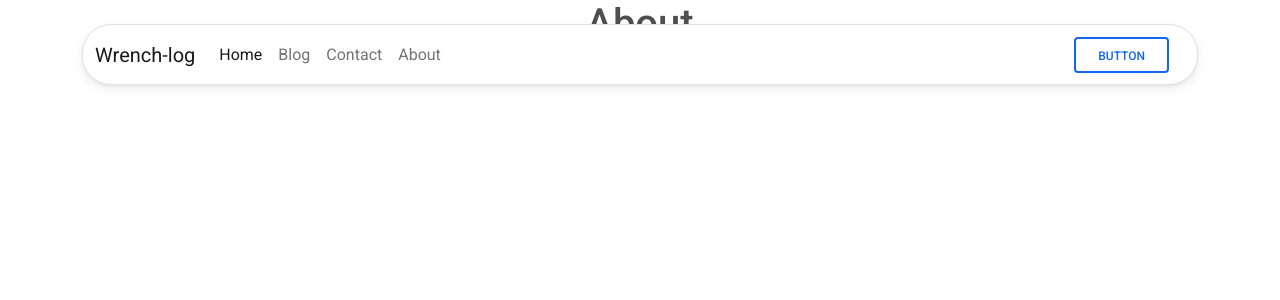
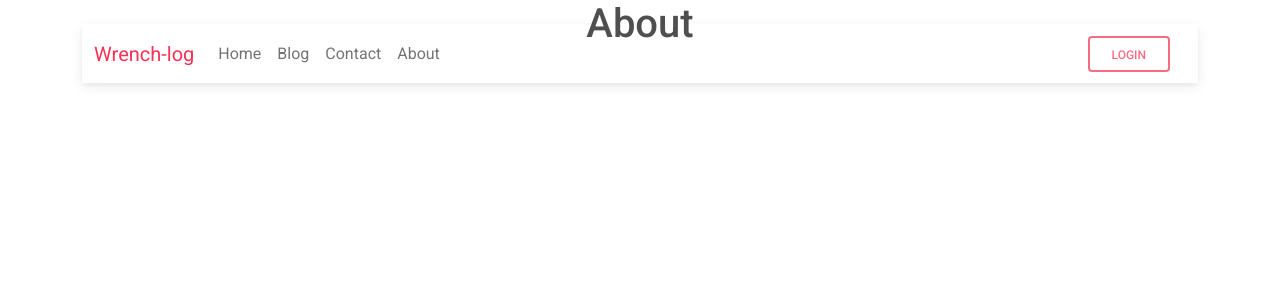
Before and after one commit to wrench1815/blog, a Django app: page /about/ in a window 1280 px wide. Shown: the top 300 px of the page. Run offline with Django 3.2, Linux system fonts and the light colour scheme; some libraries are stand-ins or nearby versions.

Commit message:
divide pages into sections

```diff
--- a/templates/base.html
+++ b/templates/base.html
@@ -10,104 +10,21 @@
   <head>
     <meta charset="UTF-8" />
     <meta name="author" content="Hardeep Kumar" />
-    <meta name="viewport" content="width=device-width, initial-scale=1.0">
+    <meta name="viewport" content="width=device-width" ,initial-scale="1" />
 
-    <!-- Font Awesome -->
-    <link
-      href="https://cdnjs.cloudflare.com/ajax/libs/font-awesome/5.15.1/css/all.min.css"
-      rel="stylesheet"
-    />
-    <!-- Google Fonts -->
-    <link
-      href="https://fonts.googleapis.com/css?family=Roboto:300,400,500,700&display=swap"
-      rel="stylesheet"
-    />
-    <!-- MDB -->
-    <link
-      href="https://cdnjs.cloudflare.com/ajax/libs/mdb-ui-kit/3.2.0/mdb.min.css"
-      rel="stylesheet"
-    />
-    <!-- additional css -->
-    <link href="{% static 'css/stylesheet.css' %}" rel="stylesheet" />
+    {% include 'includes/stylesheets.html' %}
 
     <title>wrench-log</title>
   </head>
 
-  <body>
+  <body class="bg-blush-beige">
     <div class="container mt-4 fixed-top">
-      <!-- Navbar -->
-      <nav
-        class="navbar navbar-expand-lg navbar-light bg-white border"
-        style="border-radius: 1.8rem;"
-      >
-        <!-- Container wrapper -->
-        <div class="container-fluid">
-          <!-- Navbar brand -->
-          <a class="navbar-brand" href="#">Wrench-log</a>
-
-          <!-- Toggle button -->
-          <button
-            class="navbar-toggler"
-            type="button"
-            data-mdb-toggle="collapse"
-            data-mdb-target="#navbarSupportedContent"
-            aria-controls="navbarSupportedContent"
-            aria-expanded="false"
-            aria-label="Toggle navigation"
-          >
-            <i class="fas fa-bars"></i>
-          </button>
-
-          <!-- Collapsible wrapper -->
-          <div class="collapse navbar-collapse" id="navbarSupportedContent">
-            <!-- Left links -->
-            <ul class="navbar-nav me-auto mb-2 mb-lg-0">
-              <li class="nav-item">
-                <a class="nav-link active" aria-current="page" href="#">Home</a>
-              </li>
-              <li class="nav-item">
-                <a class="nav-link" href="#">Blog</a>
-              </li>
-              <li class="nav-item">
-                <a class="nav-link" href="#">Contact</a>
-              </li>
-              <li class="nav-item">
-                <a class="nav-link" href="#">About</a>
-              </li>
-            </ul>
-            <!-- Left links -->
-
-            <!-- Search form -->
-            <!--<form class="d-flex input-group w-auto">
-              <input
-                type="search"
-                class="form-control"
-                placeholder="Type query"
-                aria-label="Search"
-              />-->
-              <button
-                class="btn btn-outline-primary me-3"
-                type="button"
-                data-mdb-ripple-color="dark"
-              >
-                button
-              </button>
-            </form>
-          </div>
-          <!-- Collapsible wrapper -->
-        </div>
-        <!-- Container wrapper -->
-      </nav>
-      <!-- Navbar -->
+      {% include 'includes/navbar.html' %}
     </div>
     <!-- <div class="container-fluid mt-5 pt-5"> -->
-      {% block PAGE_CONTENT %} {% endblock PAGE_CONTENT %}
+    {% block PAGE_CONTENT %} {% endblock PAGE_CONTENT %}
 
-
-    <!-- MDB -->
-    <script
-      type="text/javascript"
-      src="https://cdnjs.cloudflare.com/ajax/libs/mdb-ui-kit/3.2.0/mdb.min.js"
-    ></script>
+    <!-- Scripts -->
+    {% include 'includes/scripts.html' %}
   </body>
 </html>
--- /dev/null
+++ b/templates/includes/navbar.html
@@ -0,0 +1,66 @@
+<!-- Navbar -->
+<nav class="navbar navbar-expand-lg navbar-light bg-blush-beige custom-nav">
+  <!-- Container wrapper -->
+  <div class="container-fluid">
+    <!-- Navbar brand -->
+    <a class="navbar-brand text-danger text-english-voilet" href="#"
+      >Wrench-log</a
+    >
+
+    <!-- Toggle button -->
+    <button
+      class="navbar-toggler"
+      type="button"
+      data-mdb-toggle="collapse"
+      data-mdb-target="#navbarSupportedContent"
+      aria-controls="navbarSupportedContent"
+      aria-expanded="false"
+      aria-label="Toggle navigation"
+    >
+      <i class="fas fa-bars"></i>
+    </button>
+
+    <!-- Collapsible wrapper -->
+    <div class="collapse navbar-collapse" id="navbarSupportedContent">
+      <!-- Left links -->
+      <ul class="navbar-nav me-auto mb-2 mb-lg-0">
+        <li class="nav-item">
+          <a class="nav-link text-english-voilet" aria-current="page" href="#"
+            >Home</a
+          >
+        </li>
+        <li class="nav-item">
+          <a class="nav-link text-english-voilet" href="#">Blog</a>
+        </li>
+        <li class="nav-item">
+          <a class="nav-link text-english-voilet" href="#">Contact</a>
+        </li>
+        <li class="nav-item">
+          <a class="nav-link text-english-voilet" href="#">About</a>
+        </li>
+      </ul>
+      <!-- Left links -->
+
+      <!-- Search form -->
+      <!--<form class="d-flex input-group w-auto">
+              <input
+                type="search"
+                class="form-control"
+                placeholder="Type query"
+                aria-label="Search"
+              />-->
+      <button
+        class="btn btn-outline-primary me-3"
+        style="color: #f66d83; border-color: #f66d83"
+        type="button"
+        data-mdb-ripple-color="dark"
+      >
+        login
+      </button>
+      <!--</form>-->
+    </div>
+    <!-- Collapsible wrapper -->
+  </div>
+  <!-- Container wrapper -->
+</nav>
+<!-- Navbar -->
--- /dev/null
+++ b/templates/includes/scripts.html
@@ -0,0 +1,10 @@
+{% load static %}
+
+<!-- MDB -->
+<script
+  type="text/javascript"
+  src="https://cdnjs.cloudflare.com/ajax/libs/mdb-ui-kit/3.3.0/mdb.min.js"
+></script>
+
+<!-- lottie player -->
+<script src="https://unpkg.com/@lottiefiles/lottie-player@latest/dist/lottie-player.js"></script>
--- /dev/null
+++ b/templates/includes/stylesheets.html
@@ -0,0 +1,19 @@
+{% load static %}
+
+<!-- Font Awesome -->
+<link
+  href="https://cdnjs.cloudflare.com/ajax/libs/font-awesome/5.15.1/css/all.min.css"
+  rel="stylesheet"
+/>
+<!-- Google Fonts -->
+<link
+  href="https://fonts.googleapis.com/css?family=Roboto:300,400,500,700&display=swap"
+  rel="stylesheet"
+/>
+<!-- MDB -->
+<link
+  href="https://cdnjs.cloudflare.com/ajax/libs/mdb-ui-kit/3.3.0/mdb.min.css"
+  rel="stylesheet"
+/>
+<!-- additional css -->
+<link href="{% static 'css/stylesheet.css' %}" rel="stylesheet" />
```
Also changed, not shown: templates/mainpages/home.html (+13 -17 lines).
